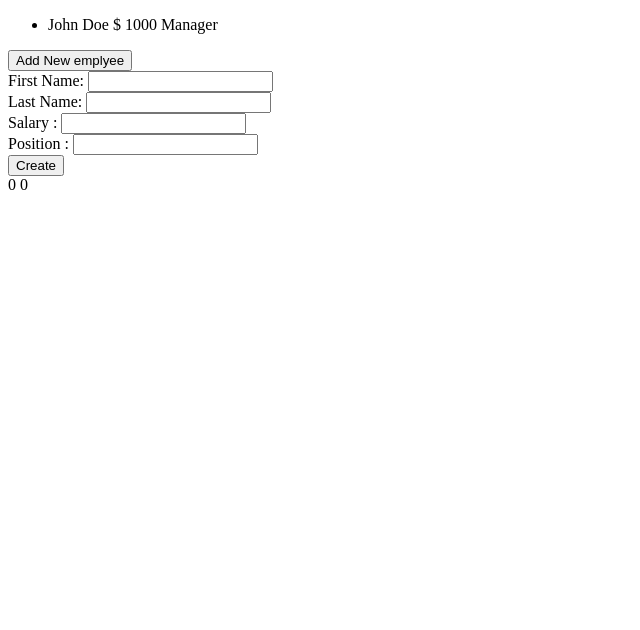
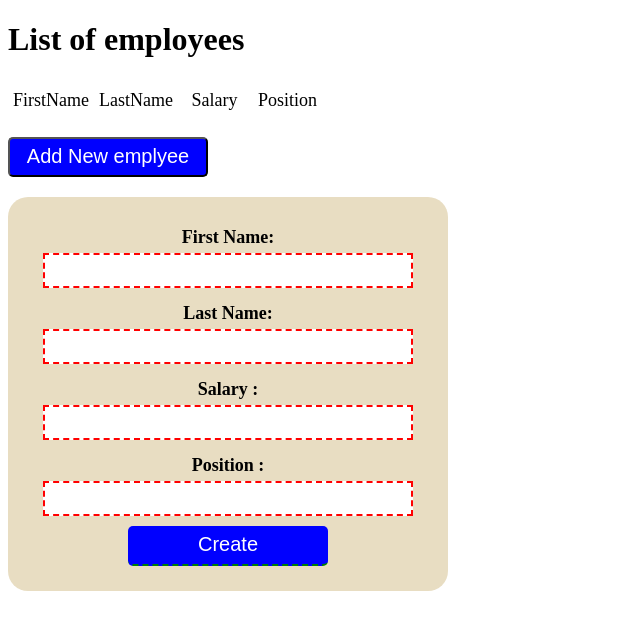
Before and after one commit to DmytroRoik/DOM-BOM_list-of-users, a plain HTML site: page index.html in a window 1280 px wide. Both pictures are taken after a click on the button "Add New emplyee". Shown: the whole page, without its empty margins (0-640 px from the left). Drawn offline with Linux system fonts and the light colour scheme.

Commit message:
fixed bugs with adding new user and add some style

```diff
--- a/css/styles.css
+++ b/css/styles.css
@@ -0,0 +1,65 @@
+.employeeList{
+	list-style: none;
+	display: flex;
+	flex-direction: column;
+	padding: 0;
+	width: 25%;
+}
+.employeeList li{
+	display: flex;
+	flex-direction: row;
+}
+.employeeFirstName,.employeeLastName,.employeeSalary,.employeePosition{
+	width: 25%;
+	font-size: 18px;
+	text-align: center;
+	padding: 10px 5px;
+}
+.addEmployee{
+	background-color: blue;
+	border-radius: 5px;
+	color:white;
+	width: 200px;
+	font-size: 20px;
+	height: 40px;
+}
+/*Form*/
+.hidden{
+	display: none;
+}
+.visible{
+	display:flex;
+}
+form{
+	margin-top: 20px;
+	background-color: rgba(162,122,13,.25);
+	width: 400px;
+	display:flex;
+	align-items: center;
+	border-radius: 20px;
+	flex-direction: column;
+	padding: 20px;
+}
+label{
+	margin-top: 10px;
+	font-size: 18px;
+	font-weight: bold;
+
+}
+input{
+	width: 90%;
+	height: 25px;
+	margin: 5px 0;
+	font-size: 16px;
+	padding: 3px;
+	text-align: center;
+}
+input:invalid{
+	border:none;
+	border:2px dashed red;
+}
+input:valid{
+	border:none;
+	border-bottom:2px dashed green;
+}
+/*Form end*/
--- a/index.html
+++ b/index.html
@@ -3,19 +3,36 @@
 <head>
 	<meta charset="UTF-8">
 	<title>Document</title>
-
+	<link rel="stylesheet" href="css/styles.css">
 </head>
 <body>
-	 <ul class="employeeList">
-   <li>
-     <span class="employeeFirstName">John</span>
-     <span class="employeeLastName">Doe</span>
-     <span class="employeeSalary">$ 1000</span>
-     <span class="employeePosition">Manager</span>
-   </li>
- </ul>
- <button class="addEmployee">
- Add New emplyee</button>
- <script src="js/app.js" defer></script>
+
+	<h1>List of employees</h1>
+	<ul class="employeeList">
+		<li>
+			<span class="employeeFirstName">FirstName</span>
+			<span class="employeeLastName">LastName</span>
+			<span class="employeeSalary">Salary</span>
+			<span class="employeePosition">Position</span>
+		</li>
+	</ul>
+	<button class="addEmployee">Add New emplyee</button>
+
+	<form class="hidden" id="emploeeForm" onsubmit="createUser()">
+		<label for="firstName">First Name:</label>
+		<input type="text" id="firstName" pattern="[A-z]{1,}" required>
+
+		<label for="lastName" >Last Name: </label>
+		<input type="text" id="lastName" pattern="[A-z]{1,}" required>
+
+		<label for="salary" >Salary : </label>
+		<input type="number" id="salary" pattern="[0-9]{1,}" required>
+
+		<label for="position">Position : </label>
+		<input type="text" id="position" pattern="[A-z]{1,}" required>
+
+		<input type="submit" value="Create" class="addEmployee">
+	</form>
+	<script src="js/app.js" defer></script>
 </body>
 </html>
--- a/js/app.js
+++ b/js/app.js
@@ -1,8 +1,3 @@
-createForm();
-document.getElementsByClassName('addEmployee')[0].onclick=function () {
-
-};
-
 function User(firstName,lastName,salary,position){
 	this.firstName=firstName;
 	this.lastName=lastName;
@@ -18,16 +13,19 @@ var usersList={
 	users: [],
 	limit: 10,
 	getCountOfUser: function () {
-		return users.length;
+		return this.users.length;
 	},
-	isUserAdded: function (user) {
-		if(this.getCountOfUser()<limit&&this.getAvgSalary()<2000){ this.users.push(user);return true;}
-		else return false;
+	addUser: function (user) {
+		//console.log(this.getCountOfUser(),this.getAvgSalary(),this.limit)
+		if(this.getCountOfUser()<this.limit&&this.getAvgSalary()<2000){ this.users.push(user);}
+		else alert("No free space in table");
 	},
 	getAvgSalary: function () {
+		if (this.getCountOfUser()==0)return 0;
+		console.log(this.getCountOfUser())
 		let sum=0;
-		if (getCountOfUser()==0)return 0;
-		for(let el in this.users){
+		for(let el of this.users){
+			console.log(this.getCountOfUser(),el);
 			sum+=el.salary;
 		}
 		return sum/this.getCountOfUser();
@@ -40,60 +38,36 @@ var usersList={
 	}
 }
 
-function createForm(){
-	var $form = document.createElement('form');
-		$form.innerHTML=
-			'<label for="firstName">First Name: '+
-				'<input type="text" id="firstName"></label><br>'+
-			'<label for="lastName">Last Name: '+
-				'<input type="text" id="lastName"></label><br>'+
-			'<label for="salary">Salary : '+
-				'<input type="number" id="salary"></label><br>'+
-			'<label for="position">Position : '+
-				'<input type="text" id="position"></label><br>'+
-				'<input type="submit" value="Create">';
-				document.body.append($form);
-	$form.addEventListener('submit',createUser);
-	var $tablo=document.createElement('div');
-	    	$tablo.classList.add('tablo');
-		 	$tablo.innerHTML="<label id='employeesCount' >0 </label>"+
-						'<label id="avgSalary">0</label>';
-		document.body.append($tablo);
-}
-
 function createUser(){
 	event.preventDefault();
 	var uFirstName=document.getElementById('firstName').value;
 	var uLastName=document.getElementById('lastName').value;
 	var uSalary = document.getElementById('salary').value;
 	var uPosition=document.getElementById('position').value;
+
 	var errors="";
-	if(!isValid(uFirstName)){
-		errors+='First Name, ';
+	if(!isValid(uFirstName)) errors+='First Name, ';
+	if(!isValid(uLastName))  errors+='Last Name, ';
+	if(!isValid(uSalary  ))  errors+='Salary, ';
+	if(!isValid(uPosition))	 errors+='Position, ';
+
+	if(errors==""){//users data is good
+		var user=new User(uFirstName,uLastName,uSalary,uPosition);
+
+		if(usersList.isUserPresent(user)){
+				alert('This user have duplicate');return;//user is a present
 			}
-	if(!isValid(uLastName)){
-		errors+='Last Name, ';
+			else{
+				usersList.addUser(user);
+				showUsersInList();
+				ShowForm(false);
 			}
-	if(!isValid(uSalary)){
-		errors+='Salary, ';
 		}
-	if(!isValid(uPosition)){
-		errors+='Position, ';
+		else {
+			alert("Invalid data: "+errors);
+		}
 	}
 
-	if(errors==""){//users data is good
-		console.log(usersList.isUserPresent(uFirstName,uLastName));
-		var user=new User(uFirstName,uLastName,uSalary,uPosition);
-		if(usersList.isUserPresent(user))
-			{
-				alert('This user have duplicate');return;
-			}
-		else usersList.users.push(user);
-	}else {
-		alert("Invalid data: "+errors);
-		return;
-	}
-}
 	function isValid(value) {
 		if(value=="")return false;
 		var regex;
@@ -105,3 +79,40 @@ function isValid(value) {
 
 		return true;
 	}
+
+	function showUsersInList () {
+		var $list=document.getElementsByClassName('employeeList')[0];
+		var header=$list.children[0];
+		$list.innerHTML='';
+		$list.append(header);
+
+		if(usersList.users.length==0)return;
+		for(var el of usersList.users){
+
+			var $li=document.createElement('li'),
+			$firstName=document.createElement('span'),
+			$lastName=document.createElement('span'),
+			$salary=document.createElement('span'),
+			$position=document.createElement('span');
+
+			$firstName.classList.add('employeeFirstName');
+			$lastName.classList.add('employeeLastName');
+			$salary.classList.add('employeeSalary');
+			$position.classList.add('employeePosition');
+
+			$firstName.innerText=el.firstName;
+			$lastName.innerText=el.lastName;
+			$salary.innerText='$'+el.salary;
+			$position.innerText=el.position;
+			$li.append($firstName,$lastName,$salary,$position);
+
+			$list.append($li);
+		}
+	}
+
+	function ShowForm () {
+		var $form=document.getElementById('emploeeForm');
+		$form.classList.toggle('visible');
+		$form.reset();
+	}
+	document.getElementsByClassName('addEmployee')[0].addEventListener('click', ShowForm);
```
Lines whose indentation alone changed are shown as unchanged.
